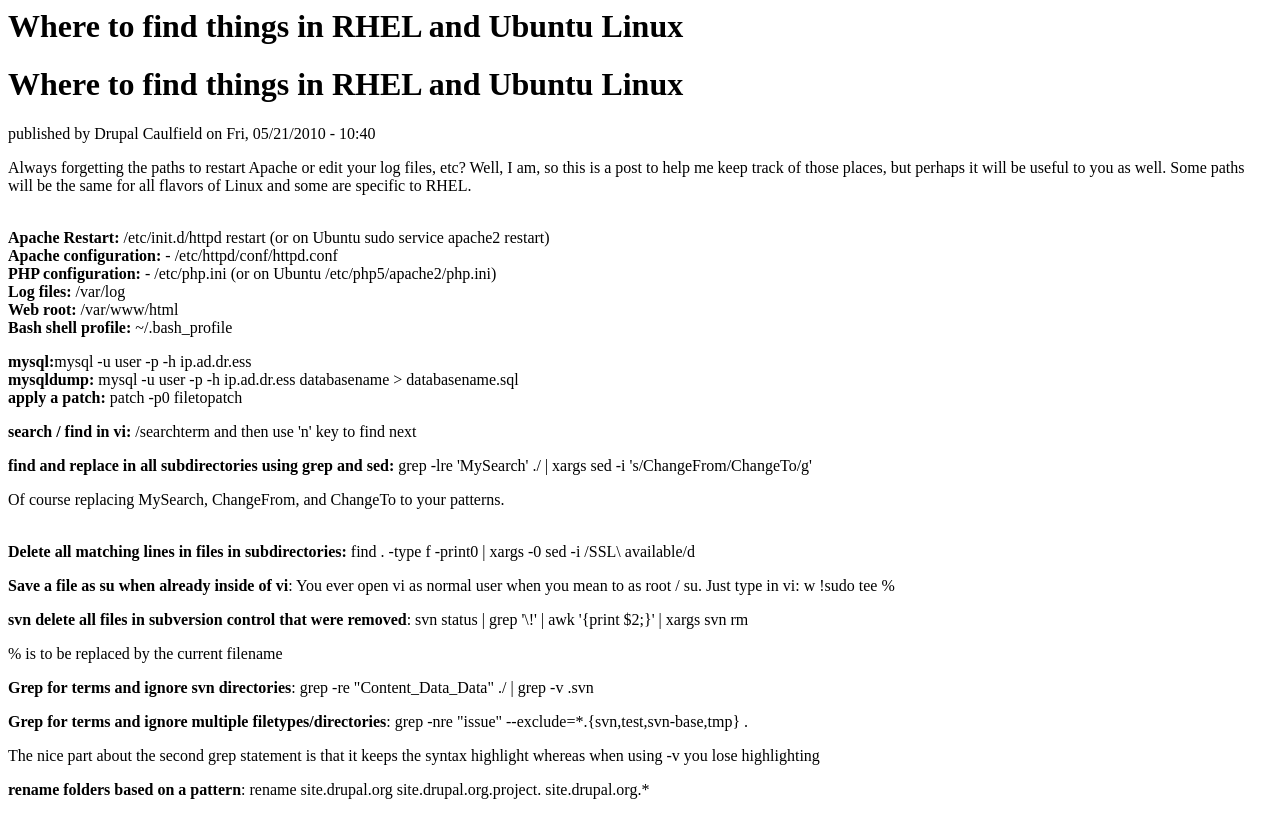
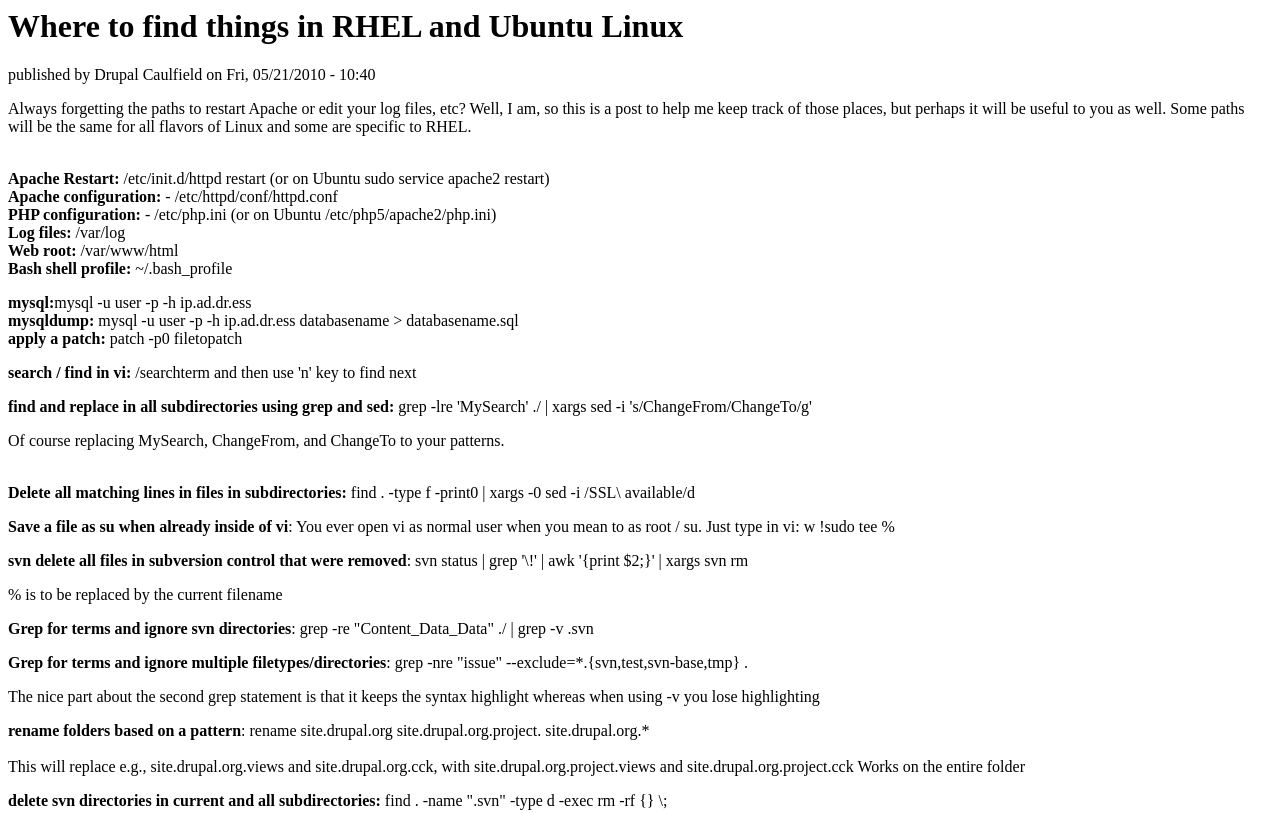
Before and after one commit to coderintherye/coderintherye.github.io, a plain HTML site: page linux-tips.html in a window 1280 px wide. Shown: the top 813 px of the page. Drawn offline with Linux system fonts and the light colour scheme.

Commit message:
Update linux-tips.html

```diff
--- a/linux-tips.html
+++ b/linux-tips.html
@@ -3,9 +3,6 @@
 <body>
 <h1>Where to find things in RHEL and Ubuntu Linux</h1>
 <div class="section">
-            <a id="main-content"></a>
-                    <h1 class="title" id="page-title">
-          Where to find things in RHEL and Ubuntu Linux        </h1>
                                     <div class="region region-content">
   <div id="block-system-main" class="block block-system first odd">
 
```
